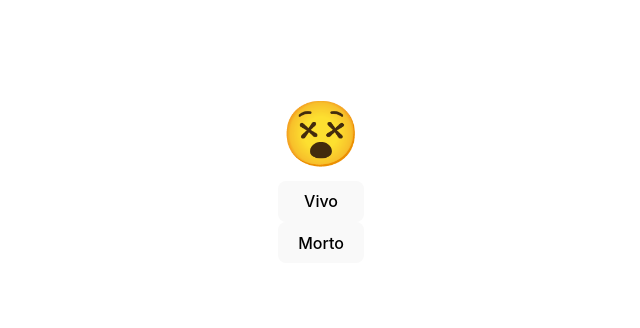
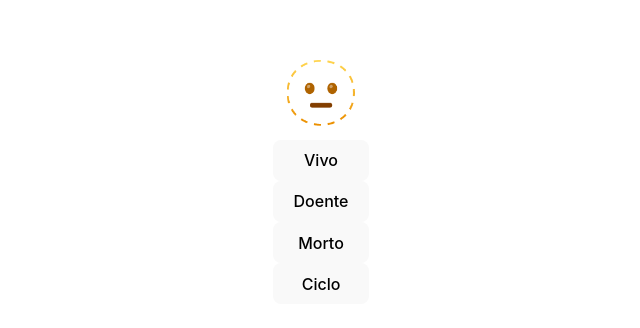
Before and after one commit to ufjf-dcc207/ufjf-dcc207-2024-3-a-atv06-ianfefe, a React (Vite) app: page / in a window 1280 px wide. Shown: the part 226-554 px from the top of the page, without its empty margins (319-959 px from the left). Built offline with nearby package versions, Linux system fonts and the light colour scheme.

Commit message:
adiciona botoes e eventos

```diff
--- a/src/Emoji.tsx
+++ b/src/Emoji.tsx
@@ -1,3 +1,4 @@
+import { useState } from "react";
 import "./Emoji.css";
 
 const EMOJIS = new Map<string, string>([
@@ -7,14 +8,30 @@ const EMOJIS = new Map<string, string>([
 ]);
 
 export default function Emoji() {
-  let situacao = "dead";
+  const [situacao, setSituacao] = useState("deady");
 
     function toHappy(){
-        console.log("toHappy()!")
+        setSituacao("happy")
     }
 
     function toDead(){
-        console.log("toDead()!")
+        setSituacao("dead")
+    }
+
+    function toSick(){
+        setSituacao("sick")
+    }
+
+    function toCycle(){
+        if(situacao == "happy"){
+            toSick();
+        }
+        else if(situacao == "sick"){
+            toDead();
+        }
+        else{
+            toHappy();
+        }
     }
 
   return (
@@ -22,7 +39,9 @@ export default function Emoji() {
       <div className="situacao">{EMOJIS.get(situacao) || "🫥"}</div>
       <div className="acoes">
         <button onClick={toHappy}>Vivo</button>
+        <button onClick={toSick}>Doente</button>
         <button onClick={toDead}>Morto</button>
+        <button onClick={toCycle}>Ciclo</button>
       </div>
     </div>
   );
```
